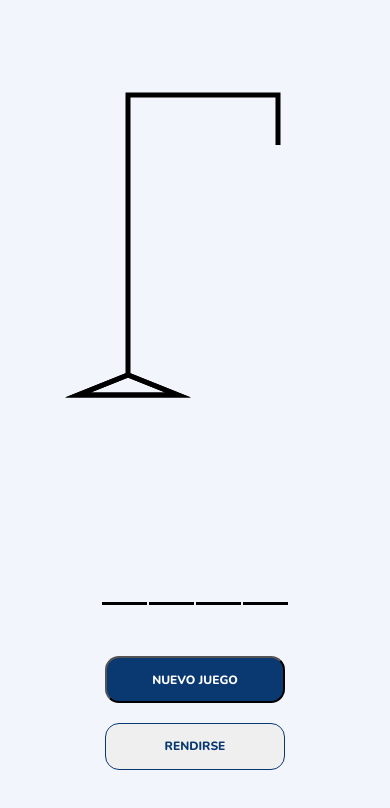
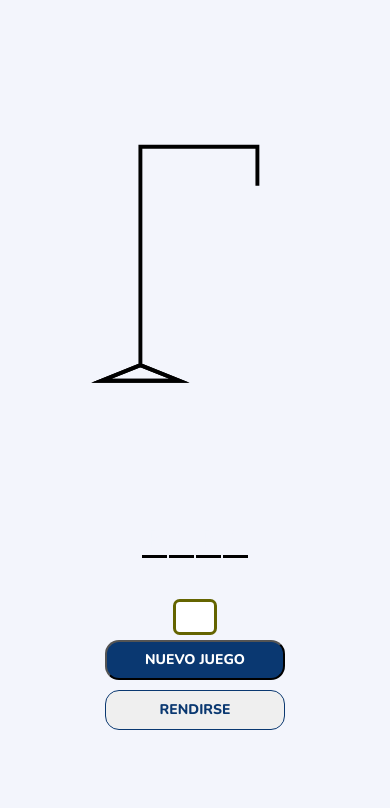
Before and after one commit to alienf320/hanged-game, a plain HTML site: page index.html in a window 390 px wide. Both pictures are taken after a click on the button "NUEVO JUEGO". Shown: the part 1688-2496 px from the top of the page. Drawn offline with nearby package versions, Linux system fonts and the light colour scheme; some packages are replaced by stand-ins of ours; a script that the page names is missing; a web font is replaced by a local one.

Commit message:
Añadimos un input para smartphone Fix: Se utilizó la función scale para el canvas CSS: Se retocaron los botones para que quepan en pantallas pequeñas

```diff
--- a/ahorcado.js
+++ b/ahorcado.js
@@ -35,25 +35,30 @@ window.onload = function() {
 		window.location = "#page1";
 	});
 
-	cargarCanvas();
-	disableScroll();
+	$('#input-letras').on('input', function() {
+		console.log("input");
+    $("#input-letras").val("");
+		}).trigger('input');
+	resizeCanvas();
+	//disableScroll();
 }
 
 function setup() {
 	juegoTerminado = false;
 	letrasErroneas = [];
 	limpiarTablero();
+	cargarCanvas();
 	palabraElegida = escogerPalabra();
 	deletrear(palabraElegida);
 }
 
 function disableScroll() {
-  //document.body.classList.add("remove-scrolling");
+  		document.body.classList.add("remove-scrolling");
 }
 
 function enableScroll() {
   document.body.classList.remove("remove-scrolling");
-	window.setInterval(disableScroll(), 500);
+	setInterval(function() {document.body.classList.add("remove-scrolling")}, 1000);
 }
 
 function limpiarTablero() {
@@ -75,8 +80,11 @@ function deletrear(p) {
 }
 
 function teclaPresionada(e) {
+	//document.getElementById("input-letras").reset();
+	//$("input-letras")[0].reset();
 	if(/[a-z]/.test(e.key) && e.key.length == 1 && !juegoTerminado) {
 		descubrirLetras(e.key);
+
 		comprobarVictoria(e.key);
 	}
 }
@@ -84,6 +92,7 @@ function teclaPresionada(e) {
 function descubrirLetras(letra) {
 	let arrLetras = $("figure");
 	let figuras = arrLetras.filter(":contains(" + letra + ")");
+
 	if(figuras.length == 0) {letraErronea(letra);}
 	console.log(figuras);
 	figuras.addClass("mostrarLetra");
--- a/canvas.js
+++ b/canvas.js
@@ -1,26 +1,30 @@
-var x = -window.innerWidth/5;
-var y = 220;
+var x = window.innerWidth < 900 ? -window.innerWidth/5 : -400 ;
+var y = 240;
 
 function cargarCanvas() {
 	var c = document.getElementById("ahorcado");
   var ctx = c.getContext("2d");
   // Event handler to resize the canvas when the document view is changed
   window.addEventListener('resize', resizeCanvas, false);
+  resizeCanvas();
+}
 
-  function resizeCanvas() {
-    //c.width = window.innerWidth;
+function resizeCanvas() {
+    var c = document.getElementById("ahorcado");
+		var ctx = c.getContext("2d");
 		c.width = window.innerWidth;
-    c.height = window.innerHeight*0.6;
+    c.height = window.innerHeight*0.5;
 
     // Redraw everything after resizing the window
     drawStuff();
   }
-  resizeCanvas();
-}
 
 function drawStuff() {
 	var c = document.getElementById("ahorcado");
   var ctx = c.getContext("2d");
+	var scale = window.innerWidth/500 >= 1 ? 0.9: window.innerWidth/500;
+	x = window.innerWidth < 900 ? -window.innerWidth/3 : -400 ;
+	ctx.scale(scale,scale);
 		ctx.lineWidth = 5;
 		ctx.beginPath();
 		ctx.moveTo(0-x, 600-y);
--- a/index.html
+++ b/index.html
@@ -51,6 +51,7 @@
 			<div class="errores">
 			</div>
 			<div class="botonera">
+				<input class="text-input" id="input-letras" maxlength="1"/>
 				<button class="btn btnA" id="new-game">NUEVO JUEGO</button>
 				<button class="btn btnB" id="surrender">RENDIRSE</button>
 			</div>
--- a/style.css
+++ b/style.css
@@ -107,6 +107,11 @@ figure {
   margin-right: auto;
 }
 
+#input-letras {
+		display: none;
+	}
+
+
 .remove-scrolling {
   height: 100%;
   overflow: hidden;
@@ -140,30 +145,29 @@ figure {
 	.btn {
 		border-radius: 14px;
 
-
-		font-size: 12px;
-
-		line-height: 16px;
-		padding: 14px;
+		font-size: 14px;
+		line-height: 14px;
+		padding: 10px;
 		font-weight: 800;
 
 		width: 180px;
-		height: 47px;
-		margin: 10px;
+		height: 40px;
+		margin: 5px;
 	}
 
 	.letras {
 		min-height: 35px;
-
+		height: auto;
 	}
 
 	figure {
 		display: inline-block;
-		/*width: 25px;*/
+		width: 25px;
 		border-bottom: 3px solid black;
 		margin: 1px;
 		padding: 0px;
-		font-size: 2rem;
+		font-size: 1.5rem;
+
 	}
 
 	.errores {
@@ -174,6 +178,24 @@ figure {
 		font-size: 1.5rem;
 	}
 
+	.botonera {
+		margin-bottom: 10px;
+	}
+
+	.text-input {
+		border-radius: 0.5em;
+		border: 3px solid rgba(100, 100, 0);
+		display: block;
+		padding: 0;
+		width: 20%;
+		height: 30px;
+		text-align: center;
+	}
+
+	#input-letras {
+		display: block;
+	}
+
 	.footer {
 		display: none;
 	}
```
Also changed, not shown: 1 other file.
